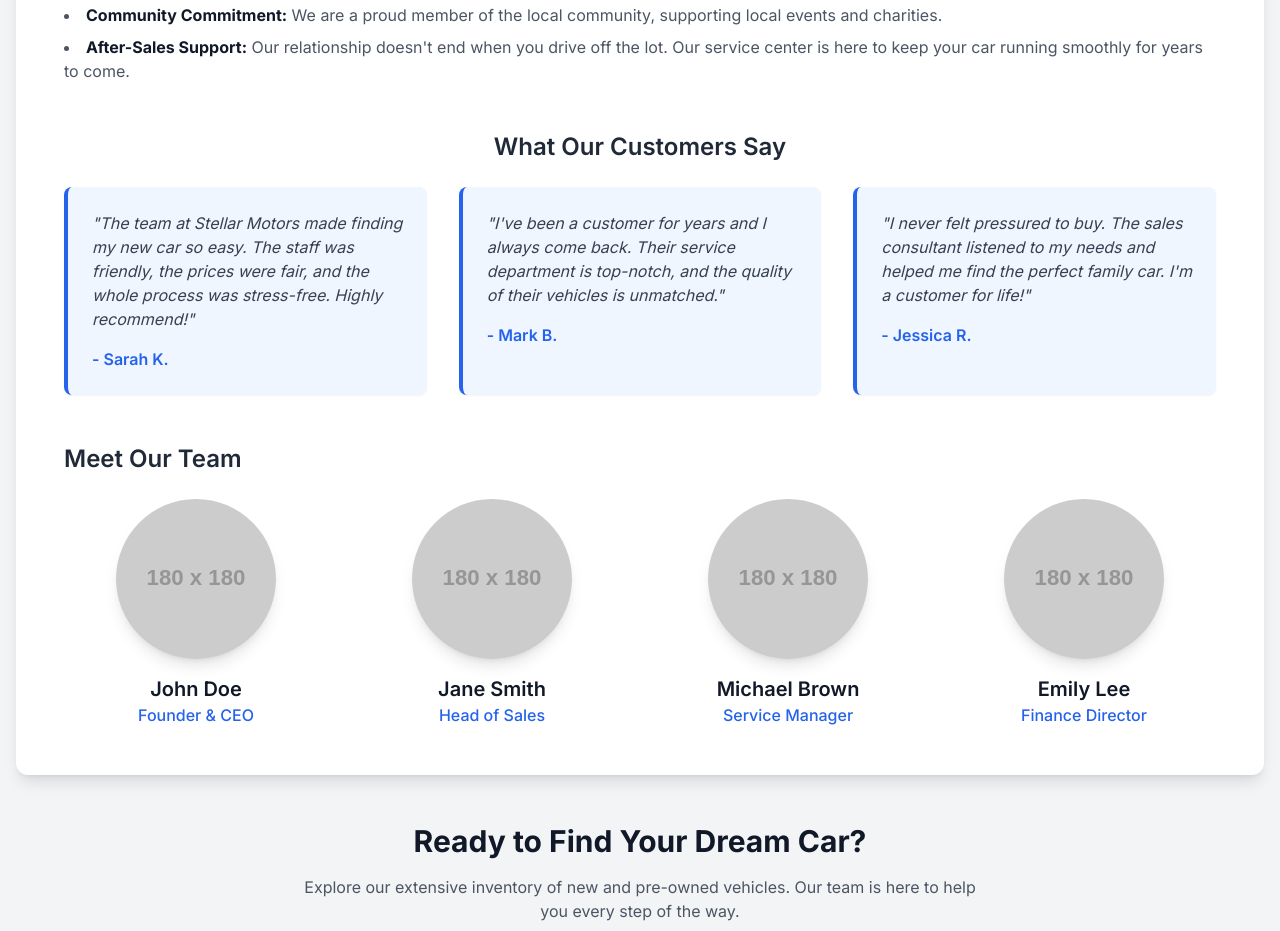
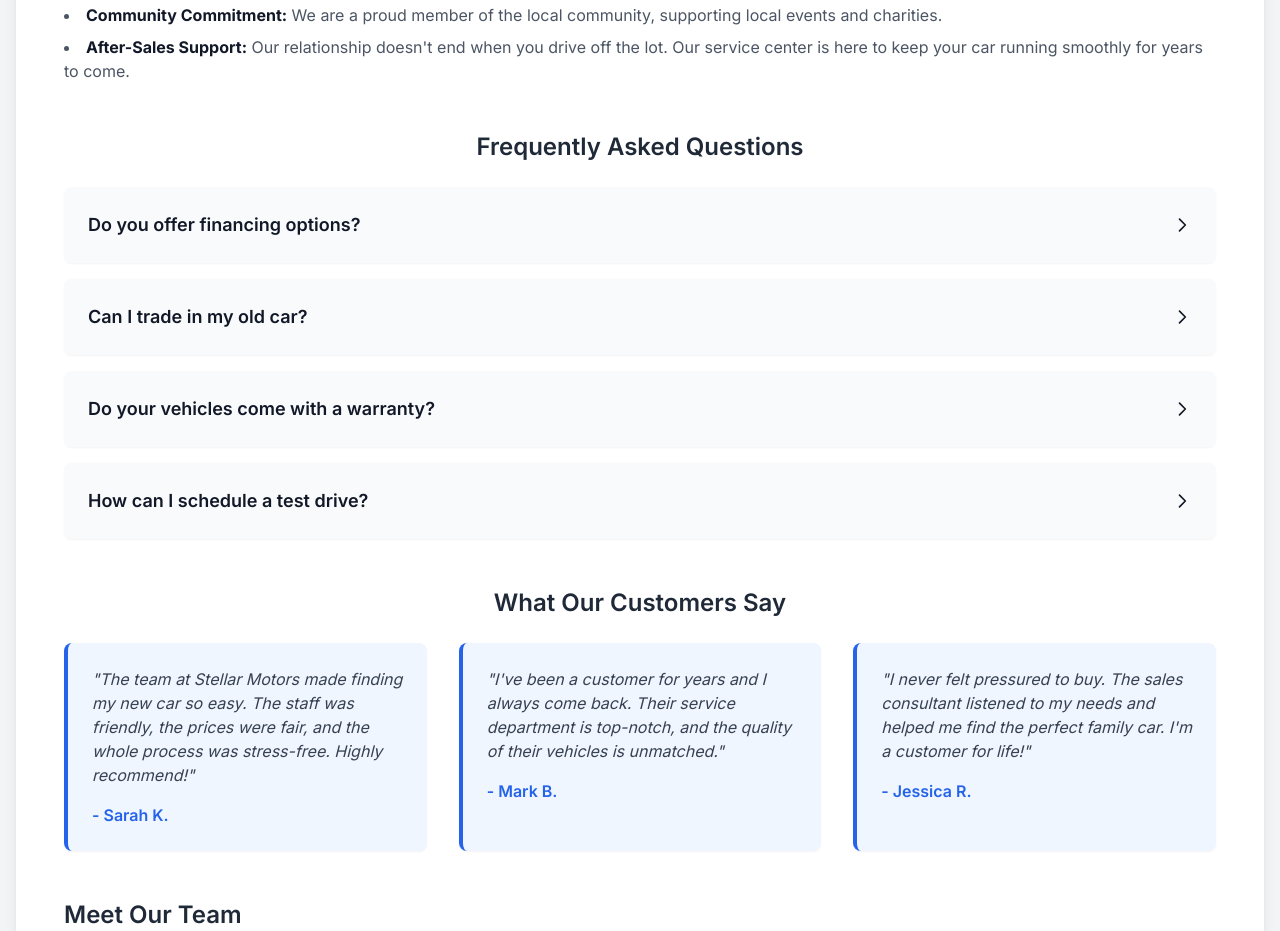
Before and after one commit to mohamedmehdigara/html-css-js-car-dealer, a plain HTML site: page about.html in a window 1280 px wide. Shown: the part 1433-2364 px from the top of the page. Drawn offline with nearby package versions, Linux system fonts and the light colour scheme; placeholder pictures from the web are drawn by us.

Commit message:
edited files

```diff
--- a/about.html
+++ b/about.html
@@ -197,6 +197,49 @@
                 </ul>
             </div>
 
+            <!-- FAQ Section -->
+            <div class="mb-12">
+                <h3 class="text-2xl font-semibold text-gray-800 mb-6 text-center">Frequently Asked Questions</h3>
+                <div class="space-y-4">
+                    <details class="bg-gray-50 rounded-lg shadow-sm p-6 cursor-pointer">
+                        <summary class="font-semibold text-gray-900 text-lg flex justify-between items-center">
+                            <span>Do you offer financing options?</span>
+                            <svg class="w-5 h-5 transition-transform duration-200 transform details-arrow" fill="none" stroke="currentColor" viewBox="0 0 24 24" xmlns="http://www.w3.org/2000/svg">
+                                <path stroke-linecap="round" stroke-linejoin="round" stroke-width="2" d="M9 5l7 7-7 7"></path>
+                            </svg>
+                        </summary>
+                        <p class="mt-4 text-gray-600 leading-relaxed">Yes, we work with a wide network of lenders to provide flexible and competitive financing options. Our finance team will help you find the best plan for your budget and credit situation.</p>
+                    </details>
+                    <details class="bg-gray-50 rounded-lg shadow-sm p-6 cursor-pointer">
+                        <summary class="font-semibold text-gray-900 text-lg flex justify-between items-center">
+                            <span>Can I trade in my old car?</span>
+                            <svg class="w-5 h-5 transition-transform duration-200 transform details-arrow" fill="none" stroke="currentColor" viewBox="0 0 24 24" xmlns="http://www.w3.org/2000/svg">
+                                <path stroke-linecap="round" stroke-linejoin="round" stroke-width="2" d="M9 5l7 7-7 7"></path>
+                            </svg>
+                        </summary>
+                        <p class="mt-4 text-gray-600 leading-relaxed">Absolutely! We accept trade-ins for both new and used vehicle purchases. Our team will provide a fair and transparent appraisal of your vehicle's value.</p>
+                    </details>
+                    <details class="bg-gray-50 rounded-lg shadow-sm p-6 cursor-pointer">
+                        <summary class="font-semibold text-gray-900 text-lg flex justify-between items-center">
+                            <span>Do your vehicles come with a warranty?</span>
+                            <svg class="w-5 h-5 transition-transform duration-200 transform details-arrow" fill="none" stroke="currentColor" viewBox="0 0 24 24" xmlns="http://www.w3.org/2000/svg">
+                                <path stroke-linecap="round" stroke-linejoin="round" stroke-width="2" d="M9 5l7 7-7 7"></path>
+                            </svg>
+                        </summary>
+                        <p class="mt-4 text-gray-600 leading-relaxed">Many of our vehicles, both new and certified pre-owned, come with a manufacturer or dealer warranty. We also offer extended warranty plans for added peace of mind.</p>
+                    </details>
+                    <details class="bg-gray-50 rounded-lg shadow-sm p-6 cursor-pointer">
+                        <summary class="font-semibold text-gray-900 text-lg flex justify-between items-center">
+                            <span>How can I schedule a test drive?</span>
+                            <svg class="w-5 h-5 transition-transform duration-200 transform details-arrow" fill="none" stroke="currentColor" viewBox="0 0 24 24" xmlns="http://www.w3.org/2000/svg">
+                                <path stroke-linecap="round" stroke-linejoin="round" stroke-width="2" d="M9 5l7 7-7 7"></path>
+                            </svg>
+                        </summary>
+                        <p class="mt-4 text-gray-600 leading-relaxed">You can schedule a test drive by calling our sales team at (555) 123-4567 or by visiting our contact page to fill out a form. We'll get you set up with a time that works for you!</p>
+                    </details>
+                </div>
+            </div>
+
             <!-- Customer Testimonials Section -->
             <div class="mb-12">
                 <h3 class="text-2xl font-semibold text-gray-800 mb-6 text-center">What Our Customers Say</h3>
@@ -257,7 +300,7 @@
             <p class="text-gray-600 mb-6 max-w-2xl mx-auto">
                 Explore our extensive inventory of new and pre-owned vehicles. Our team is here to help you every step of the way.
             </p>
-            <a href="inventory.html" class="inline-block bg-blue-600 text-white font-medium py-3 px-8 rounded-full shadow-lg hover:bg-blue-700 transition-colors duration-200">View Our Inventory</a>
+            <a href="index.html" class="inline-block bg-blue-600 text-white font-medium py-3 px-8 rounded-full shadow-lg hover:bg-blue-700 transition-colors duration-200">View Our Inventory</a>
         </div>
     </main>
 
@@ -350,6 +393,19 @@
                     closeModal();
                 }
             });
+
+            // Handle FAQ arrow rotation on open/close
+            const detailsElements = document.querySelectorAll('details');
+            detailsElements.forEach(details => {
+                details.addEventListener('toggle', () => {
+                    const arrow = details.querySelector('.details-arrow');
+                    if (details.open) {
+                        arrow.style.transform = 'rotate(90deg)';
+                    } else {
+                        arrow.style.transform = 'rotate(0deg)';
+                    }
+                });
+            });
         });
     </script>
 </body>
```
Also changed, not shown: Services.html (+3 -2 lines).
